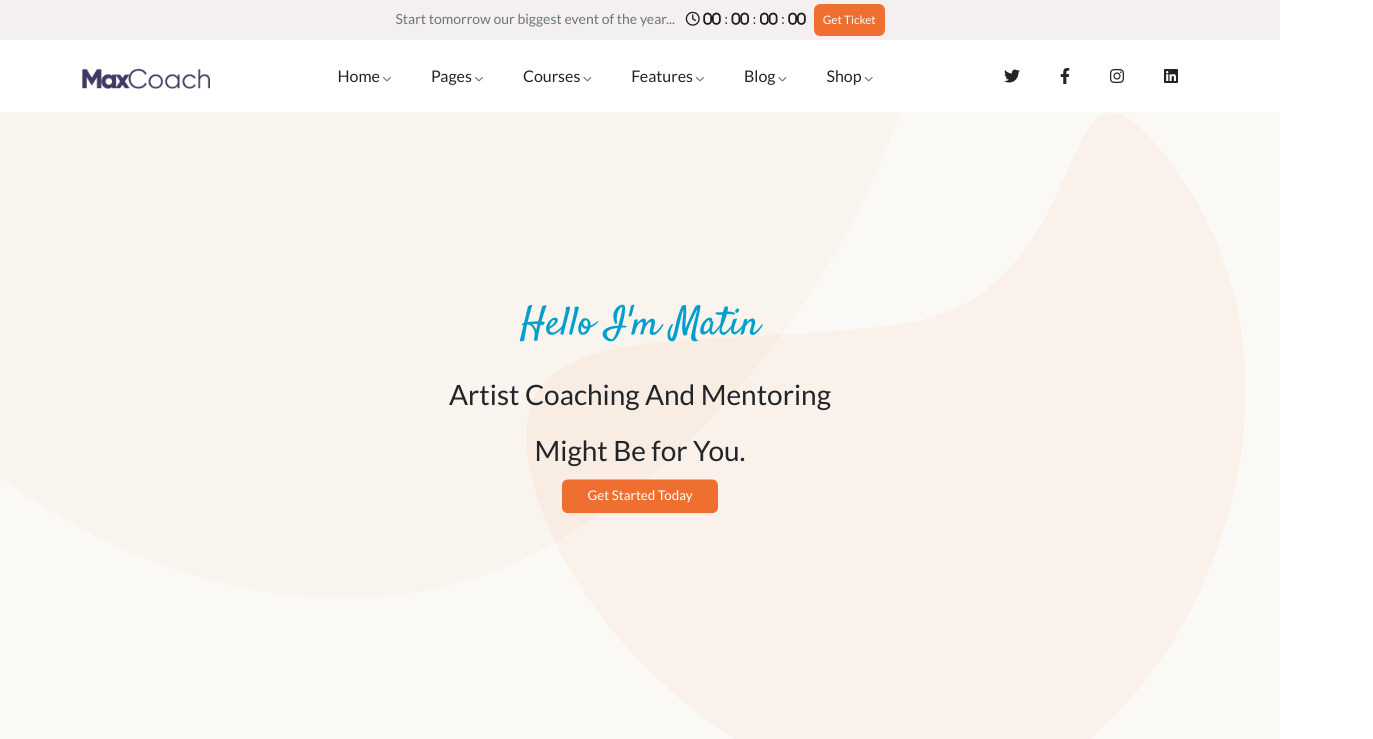
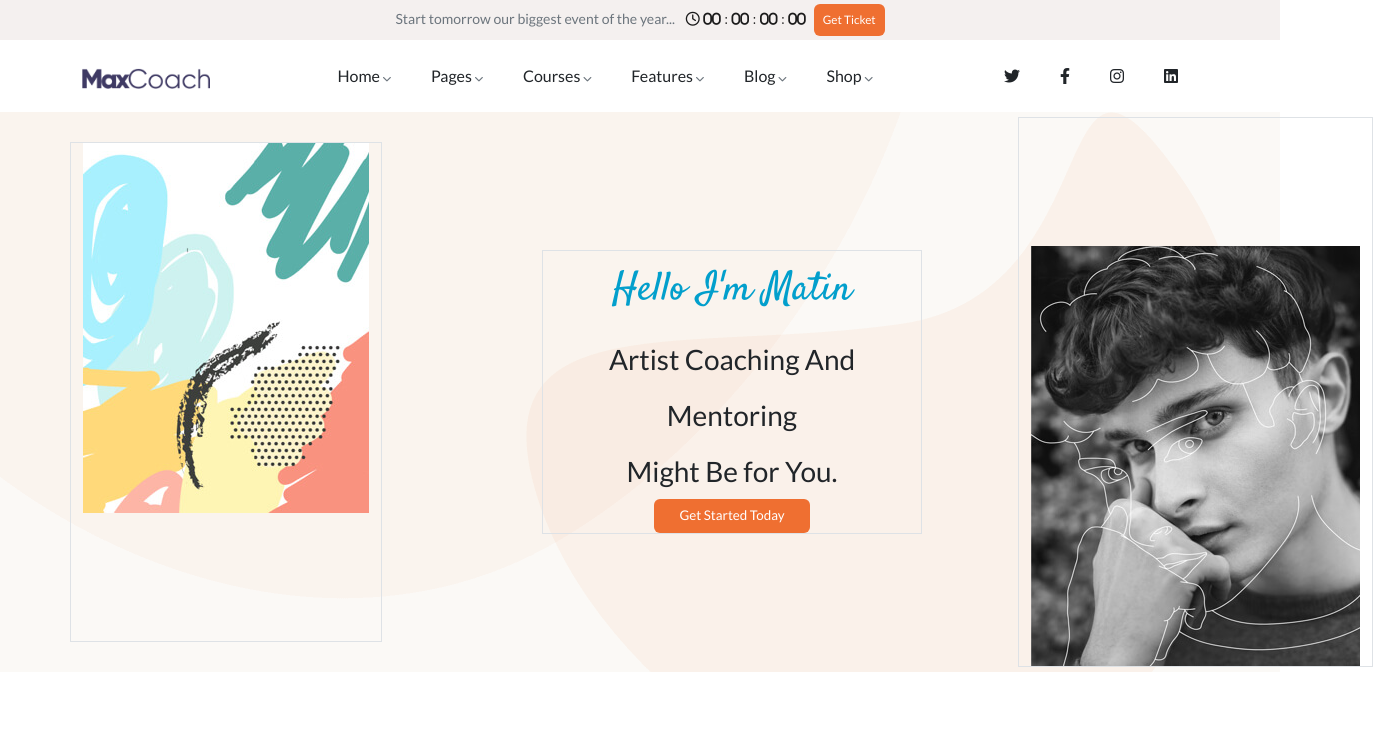
Before and after one commit to GiulsV/proj-html-vuejs, a Vue app: page / in a window 1280 px wide. Shown: the top 739 px of the page, 1373 px wide, since content can reach past the window. Built offline with nearby package versions, Linux system fonts and the light colour scheme.

Commit message:
Modifica img hero

```diff
--- a/src/components/HeaderComp.vue
+++ b/src/components/HeaderComp.vue
@@ -18,7 +18,7 @@
     </section>
 
     <!-- Jumbotron -->
-    <section id="ms_hero">
+    <section id="ms_hero" class="jumbotron-fluid d-flex">
       <HeroComp />
     </section>
   </header>
@@ -50,11 +50,13 @@ export default {
 }
 #ms_hero {
   background-color: #fbf9f6;
-  height: 80vh;
   background-image: url("@/assets/images/Sagome/artist-shape-02.png"),
     url("@/assets/images/Sagome/artist-shape-01.png");
   background-position: top left, top right 6%;
   background-repeat: no-repeat;
 //   background-size: contain;
+
+    height: 70vh;
+vertical-align: middle;
 }
 </style>
--- a/src/components/HeroComp.vue
+++ b/src/components/HeroComp.vue
@@ -1,27 +1,27 @@
 <template>
-  <div class="jumbotron-fluid d-flex" id="ms_image">
-    <!-- <div class=" container ms_jumbo_image">
-        <img src="@/assets/images/Jumbo/artist-hero-image-01.jpg" alt="img" >
-        <img src="@/assets/images/Jumbo/artist-hero-image-02.jpg" alt="img" >
-        <img src="@/assets/images/Jumbo/artist-hero-image-03.png" alt="img">
-        <img src="@/assets/images/Jumbo/artist-hero-image-04.jpg" alt="img">
-    </div> -->
 
+    <div class="container d-flex justify-content-around">
+      <div class="row flex-nowrap align-items-center">
+        <div class="col border">
 
+         <img src="@/assets/images/Jumbo/artist-hero-image-02.jpg" alt="img" />
+
+        </div>
         <div
-      class="wrapper d-flex flex-column justify-content-center text-center"
+          class="col-4 flex-grow-1 border justify-content-center text-center "
           id="text_jumbo"
-    >
-      <div
-        class="container position-absolute top-50 start-50 translate-middle lh-lg"
         >
           <h1 class="lh-lg">Hello I'm Matin</h1>
           <h3 class="lh-lg">Artist Coaching And Mentoring</h3>
           <h3 class="lh-lg">Might Be for You.</h3>
           <a class="btn bt_orange" href="#" role="button">Get Started Today</a>
         </div>
+        <div class="col border">
+          <img src="@/assets/images/Jumbo/artist-hero-image-04.jpg" alt="img" />
         </div>
       </div>
+    </div>
+
 </template>
 
 <script></script>
@@ -29,9 +29,22 @@
 <style lang="scss" scoped>
 @import "../assets/style/_commons.scss";
 @import "../assets/style/_variables.scss";
-
 h1 {
   color: $Cerulean;
   font-family: "Satisfy", cursive;
 }
+
+ .row > .col:last-of-type{
+     padding-top: 8rem;
+     margin-left: 6rem;
+ }
+
+ .row > .col:first-of-type{
+     padding-bottom: 8rem;
+     margin-right: 10rem;
+ }
+
+//  #text_jumbo{
+//      width: 200px;
+//  }
 </style>
```
Lines whose indentation alone changed are shown as unchanged.
